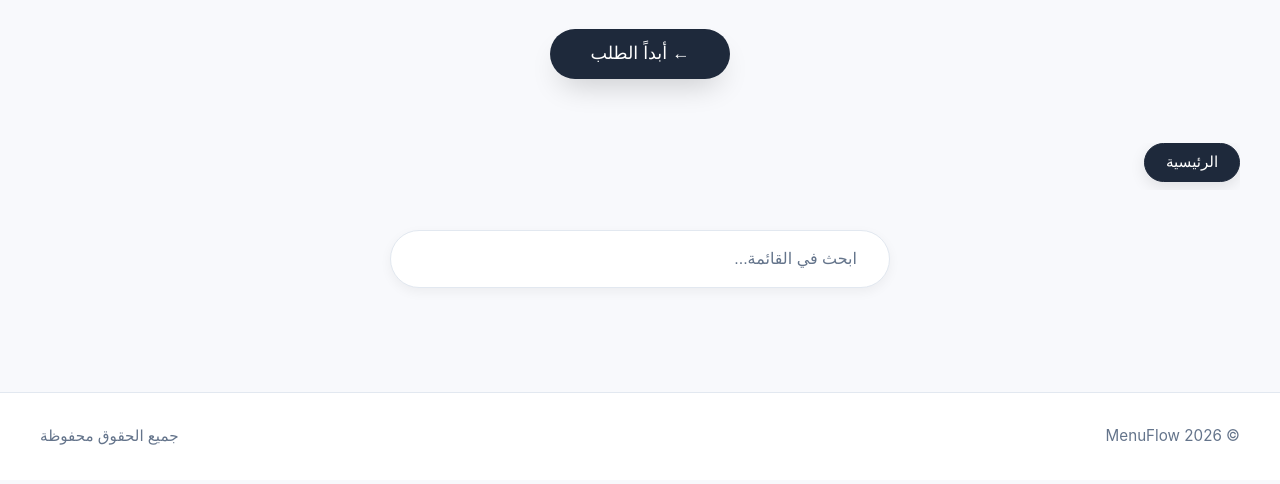
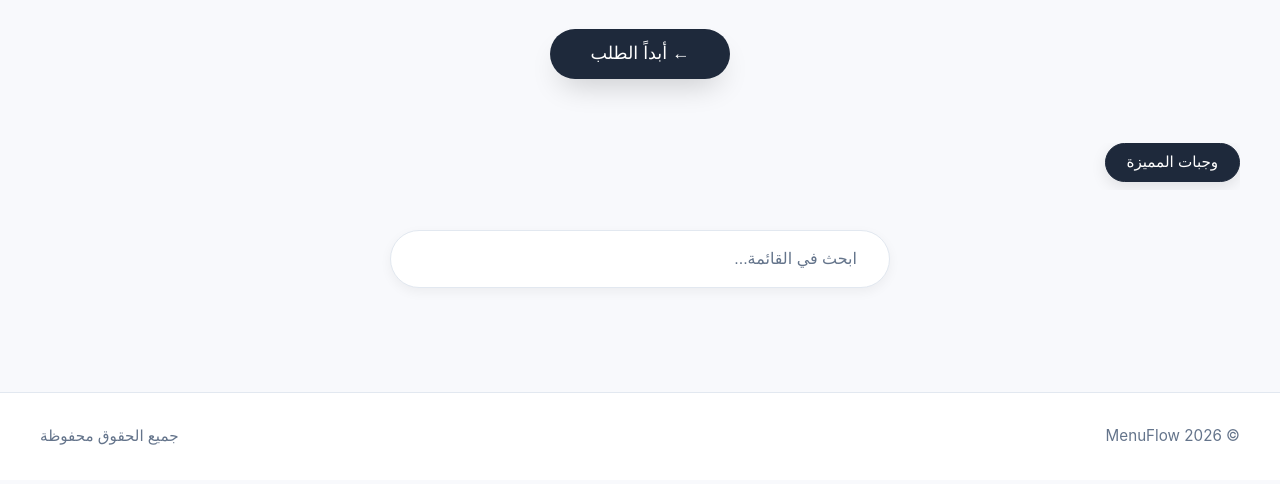
Before and after one commit to 963mohanadneef-lgtm/api, a plain HTML site: page index.html in a window 1280 px wide. Shown: the part 316-800 px from the top of the page. Drawn offline with Linux system fonts and the light colour scheme; no server answers.

Commit message:
Update index.html

```diff
--- a/index.html
+++ b/index.html
@@ -58,7 +58,7 @@
     <!-- قسم التصنيفات -->
     <section class="categories-section">
       <div class="categories-wrapper">
-        <button id="chipAll" class="category-btn category-btn--active" data-cat="all">الرئيسية</button>
+        <button id="chipAll" class="category-btn category-btn--active" data-cat="all">وجبات المميزة</button>
         <div id="chips" class="header__chips"></div>
       </div>
     </section>
@@ -154,4 +154,5 @@
 
   <script src="script.js"></script>
 </body>
+
 </html>
```
